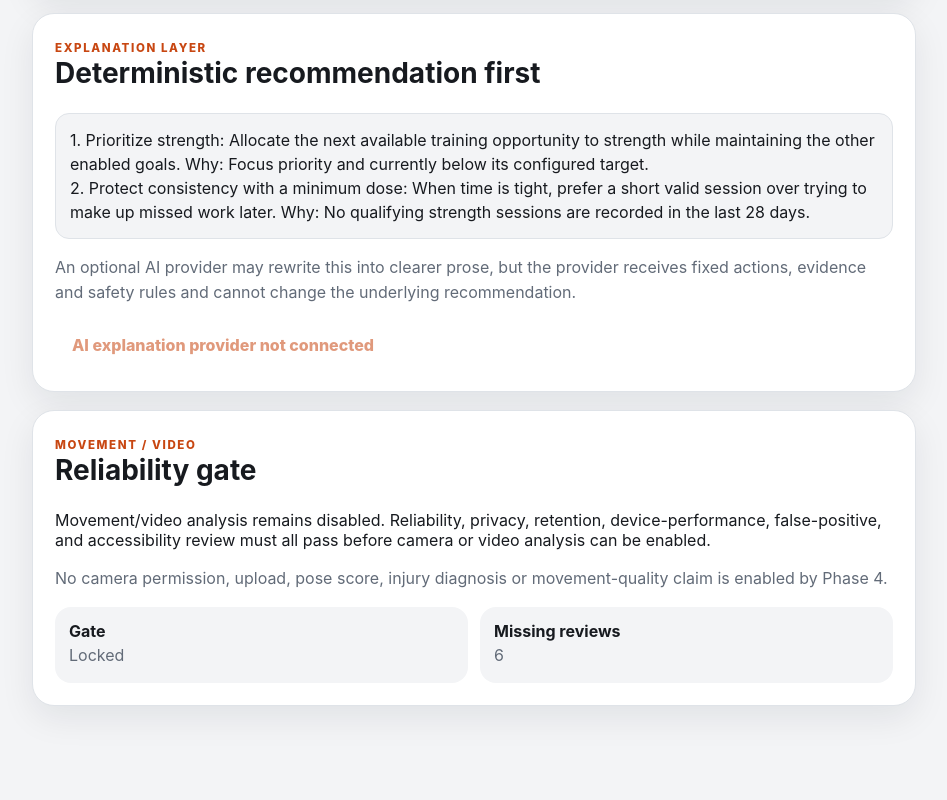
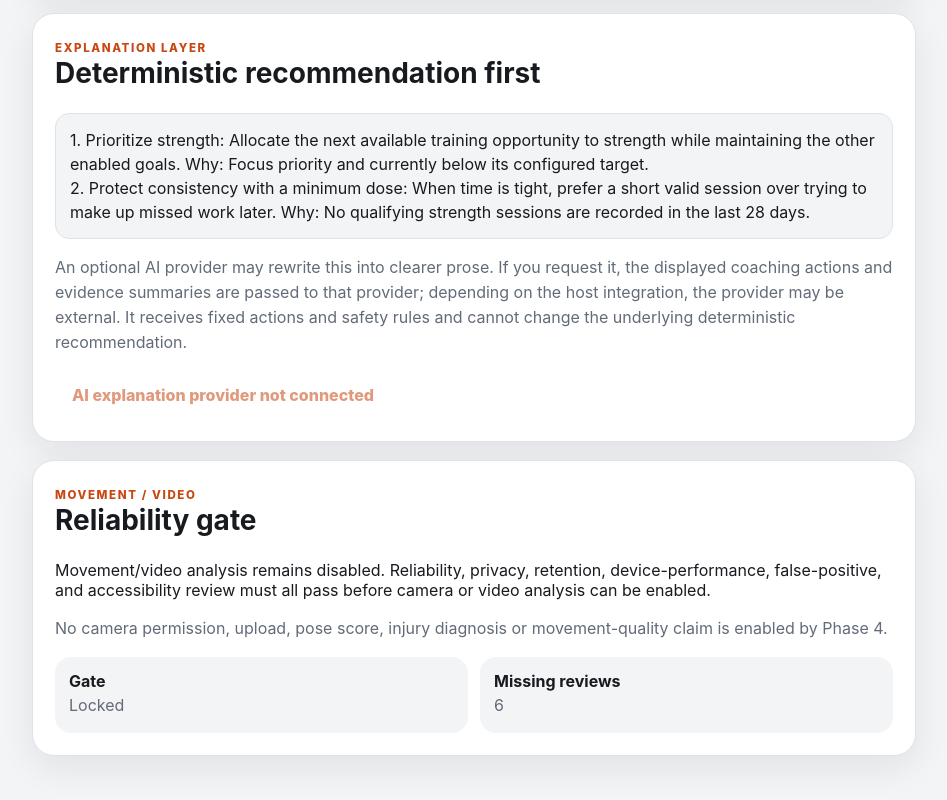
Before and after one commit to camster91/human-health, a Next.js app: page /coach in a window 1280 px wide. Shown: the part 2763-3563 px from the top of the page, without its empty margins (166-1113 px from the left). Before the commit the page ends 3535 px from the top, so only its background shows below. Built offline with nearby package versions, Linux system fonts and the light colour scheme.

Commit message:
fix: make optional AI explanation consent explicit

```diff
--- a/app/coaching-panel.tsx
+++ b/app/coaching-panel.tsx
@@ -21,12 +21,14 @@ export function CoachingPanel() {
   const [message, setMessage] = useState('');
   const [aiExplanation, setAiExplanation] = useState('');
   const [aiBusy, setAiBusy] = useState(false);
+  const [aiAvailable, setAiAvailable] = useState(false);
 
   useEffect(() => {
     setHistory(store.loadHistory());
     setActivity(store.loadActivity());
     setReadiness(store.loadReadiness());
     setPreferences(store.loadPreferences());
+    setAiAvailable(Boolean(getCoachExplanationProvider()));
   }, []);
 
   const connectedSignals = useMemo(() => connectedHealthTrends(connected.observations, connected.sources, connected.preferences).map(item => ({
@@ -45,9 +47,9 @@ export function CoachingPanel() {
   const interpretation = useMemo(() => interpretCoachMessage(message, gyms), [message]);
   const conversationPreview = useMemo(() => previewConversationPlan({ interpretation, history, activity, readiness, preferences }), [interpretation, history, activity, readiness, preferences]);
   const videoGate = movementVideoGate();
-  const aiAvailable = typeof window !== 'undefined' && Boolean(getCoachExplanationProvider());
 
   async function explainWithAI() {
+    if (!window.confirm('Send the displayed coaching actions and evidence summaries to the optional AI explanation provider? The provider may be external to this browser depending on the host integration.')) return;
     setAiBusy(true);
     try { setAiExplanation(await requestAIExplanation(snapshot)); }
     catch (error) { setAiExplanation(error instanceof Error ? error.message : 'AI explanation failed.'); }
@@ -103,7 +105,7 @@ export function CoachingPanel() {
     <section className="card" aria-labelledby="explanation-title">
       <span className="eyebrow">EXPLANATION LAYER</span><h2 id="explanation-title">Deterministic recommendation first</h2>
       <pre className="coach-explanation">{deterministicExplanation(snapshot)}</pre>
-      <p className="muted">An optional AI provider may rewrite this into clearer prose, but the provider receives fixed actions, evidence and safety rules and cannot change the underlying recommendation.</p>
+      <p className="muted">An optional AI provider may rewrite this into clearer prose. If you request it, the displayed coaching actions and evidence summaries are passed to that provider; depending on the host integration, the provider may be external. It receives fixed actions and safety rules and cannot change the underlying deterministic recommendation.</p>
       <button className="ghost" disabled={!aiAvailable || aiBusy} onClick={() => void explainWithAI()}>{aiBusy ? 'Explaining…' : aiAvailable ? 'Generate optional AI explanation' : 'AI explanation provider not connected'}</button>
       {aiExplanation && <div className="coach-note"><b>Optional AI narrative</b><br/>{aiExplanation}</div>}
     </section>
```
